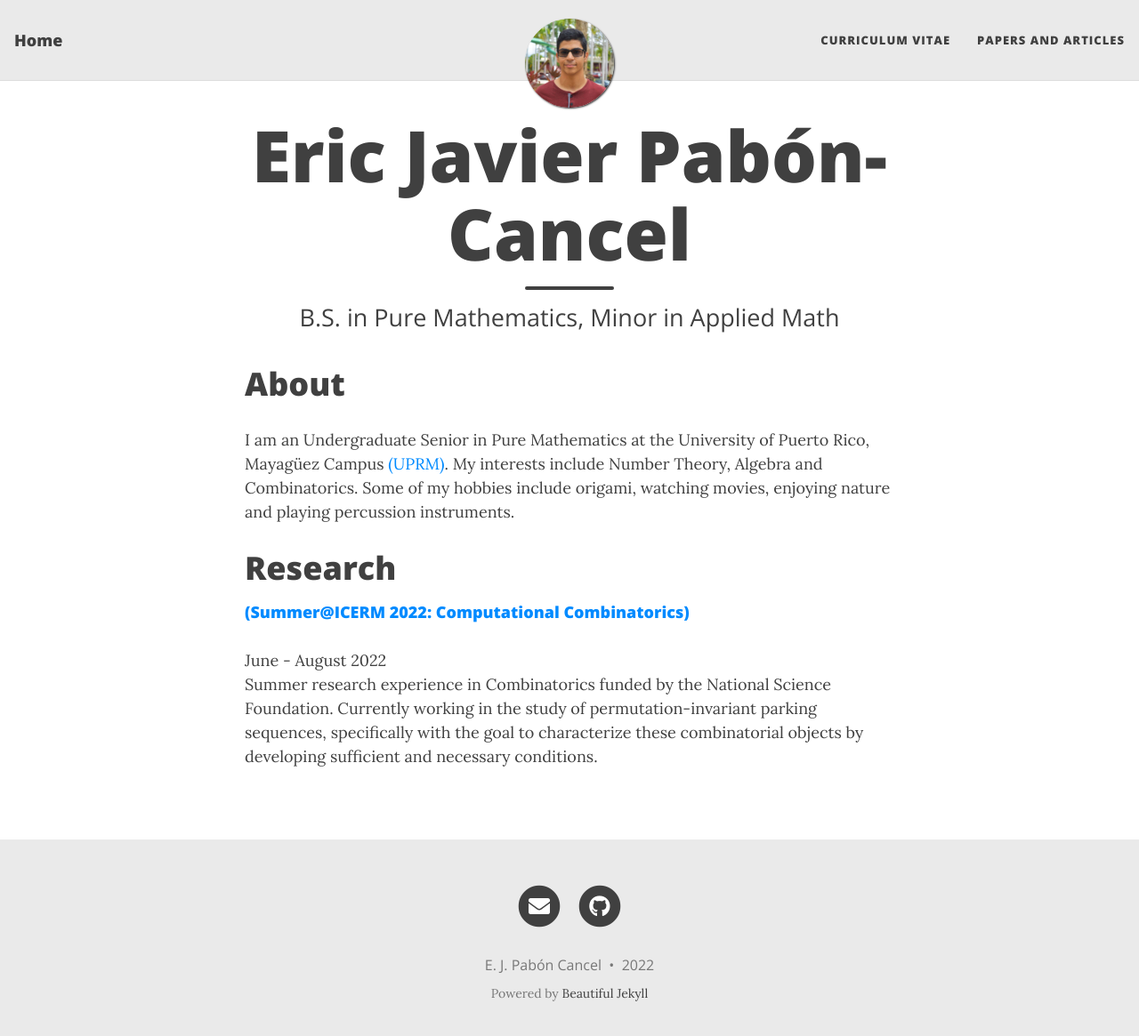
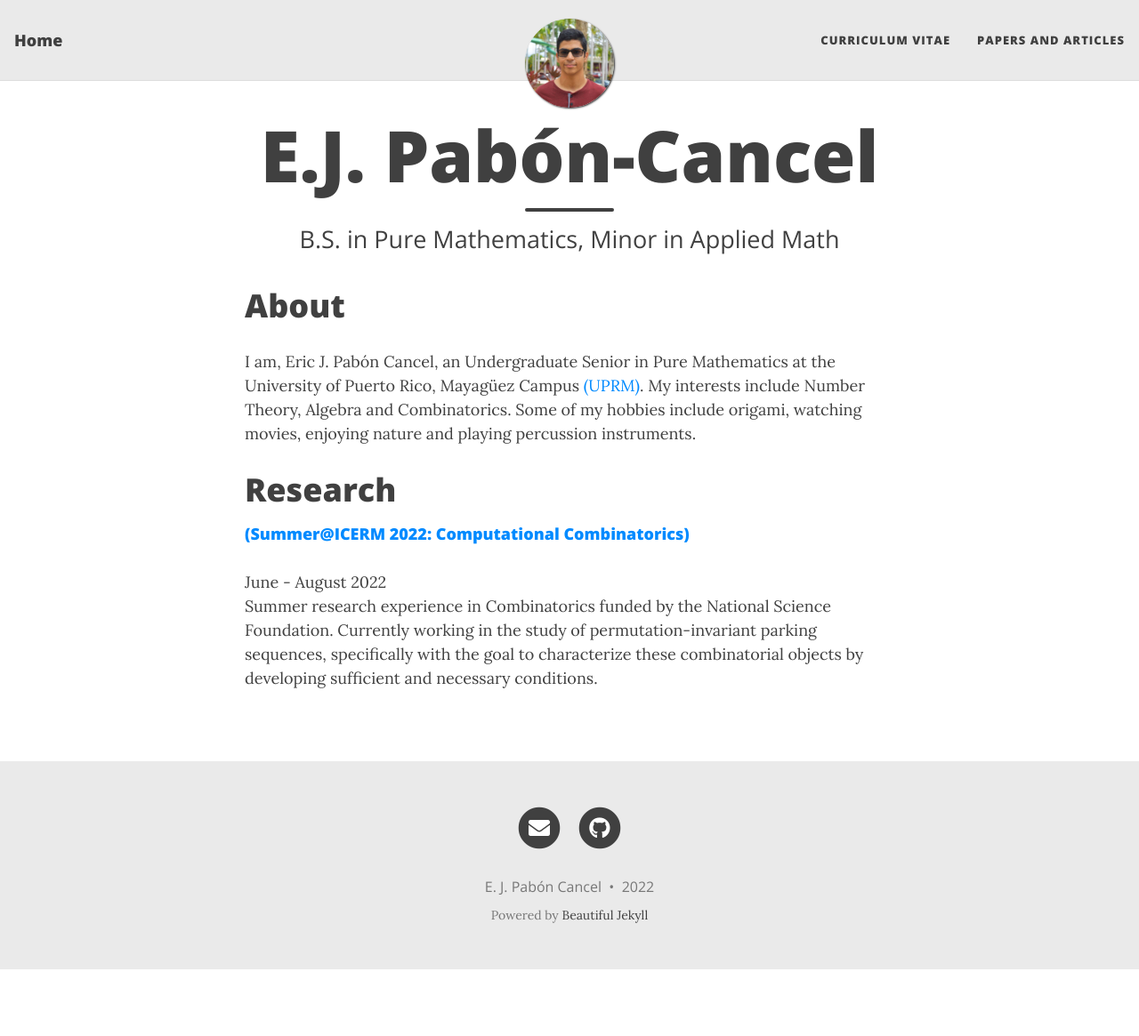
Before and after one commit to ejpaboncancel/ejpaboncancel-old.github.io, a Jekyll site: the page built from index.html, in a window 1280 px wide and 1178 px high. Shown: the top 1165 px of the window at 89% size. Built offline with Jekyll 4.4.1, drawn with Linux system fonts in a browser that asks for light colours; nearby versions of some CDN libraries; the list of posts is cut into pages by our own code.

Commit message:
Update index.html

```diff
--- a/index.html
+++ b/index.html
@@ -1,13 +1,14 @@
 ---
 layout: home
-title: <h1 style="font-size:35px;">Eric Javier Pabón-Cancel</h1>
+title: <h1 style="font-size:35px;">E.J. Pabón-Cancel</h1>
 subtitle:
   B.S. in Pure Mathematics, <br />
   Minor in Applied Math <br />
 ---
 
 <h1>About</h1>
-<p > I am an Undergraduate Senior in Pure Mathematics at the University of Puerto Rico, Mayagüez Campus <a href="https://www.uprm.edu/portada/">(UPRM)</a>.
+<p > I am, Eric J. Pabón Cancel, an Undergraduate Senior in Pure Mathematics at the University of Puerto Rico, Mayagüez Campus
+  <a href="https://www.uprm.edu/portada/">(UPRM)</a>.
 My interests include Number Theory, Algebra and Combinatorics. Some of my hobbies include origami, watching movies, enjoying nature and playing percussion instruments.</p>
 
 <h1>Research</h1>
```
